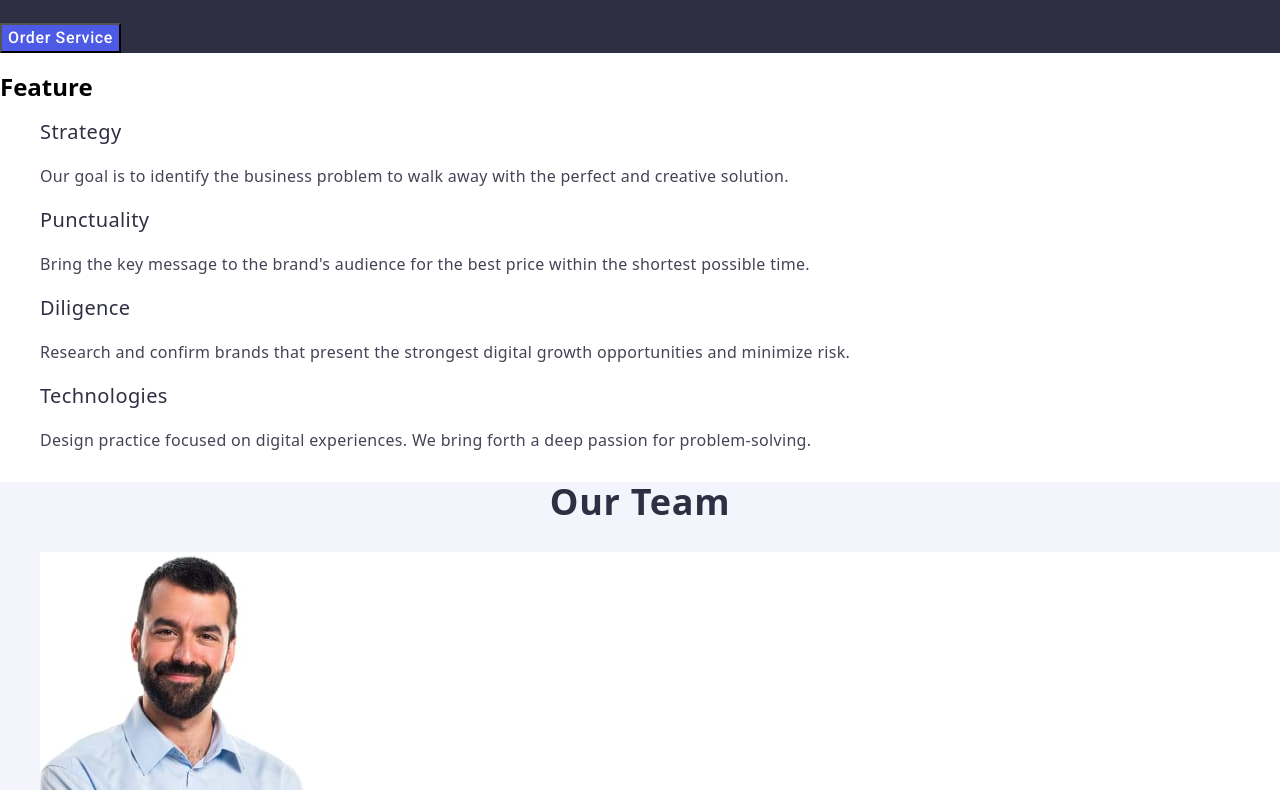
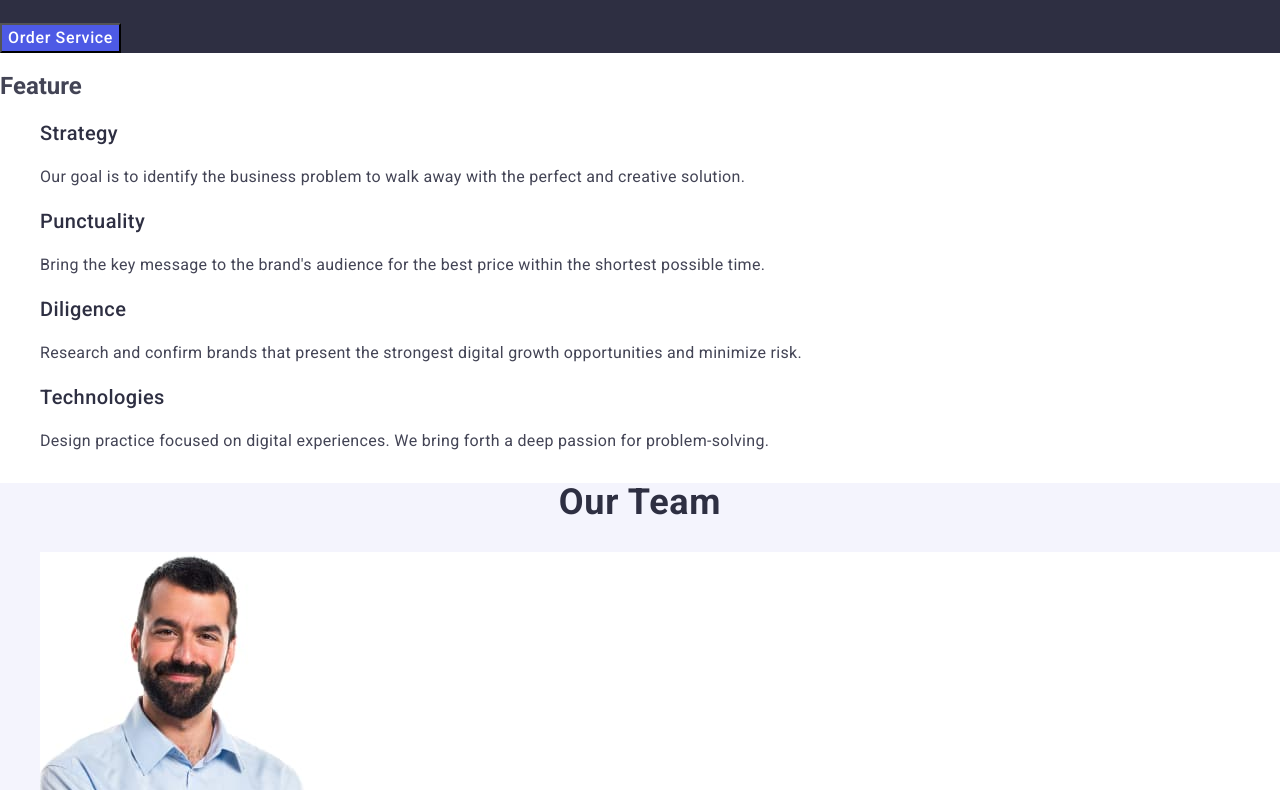
Before and after one commit to TetianaChehrina/goit-markup-hw-02, a plain HTML site: page index.html in a window 1280 px wide. Shown: the part 303-1093 px from the top of the page. Drawn offline with nearby package versions, Linux system fonts and the light colour scheme.

Commit message:
ДЗ 2 готово

```diff
--- a/css/styles.css
+++ b/css/styles.css
@@ -52,7 +52,7 @@ color:#2E2F42;
 .contacts-detail:focus{
     color: #404BBF;}
 
-.body{
+.body-page{
     background-color: #FFFFFF;
     color: #434455;
     font-family: "Roboto",sans-serif;
--- a/index.html
+++ b/index.html
@@ -11,7 +11,7 @@
     <link rel="stylesheet" href="https://cdnjs.cloudflare.com/ajax/libs/modern-normalize/2.0.0/modern-normalize.min.css">
     <link rel="stylesheet" href="./css/styles.css">
 </head>
-<body>
+<body class="body-page">
     <header class="page-header">
         <nav class="navigation">
             <a class="logo" href="./index.html">Web<span class="logo-text">Studio</span></a>
```
